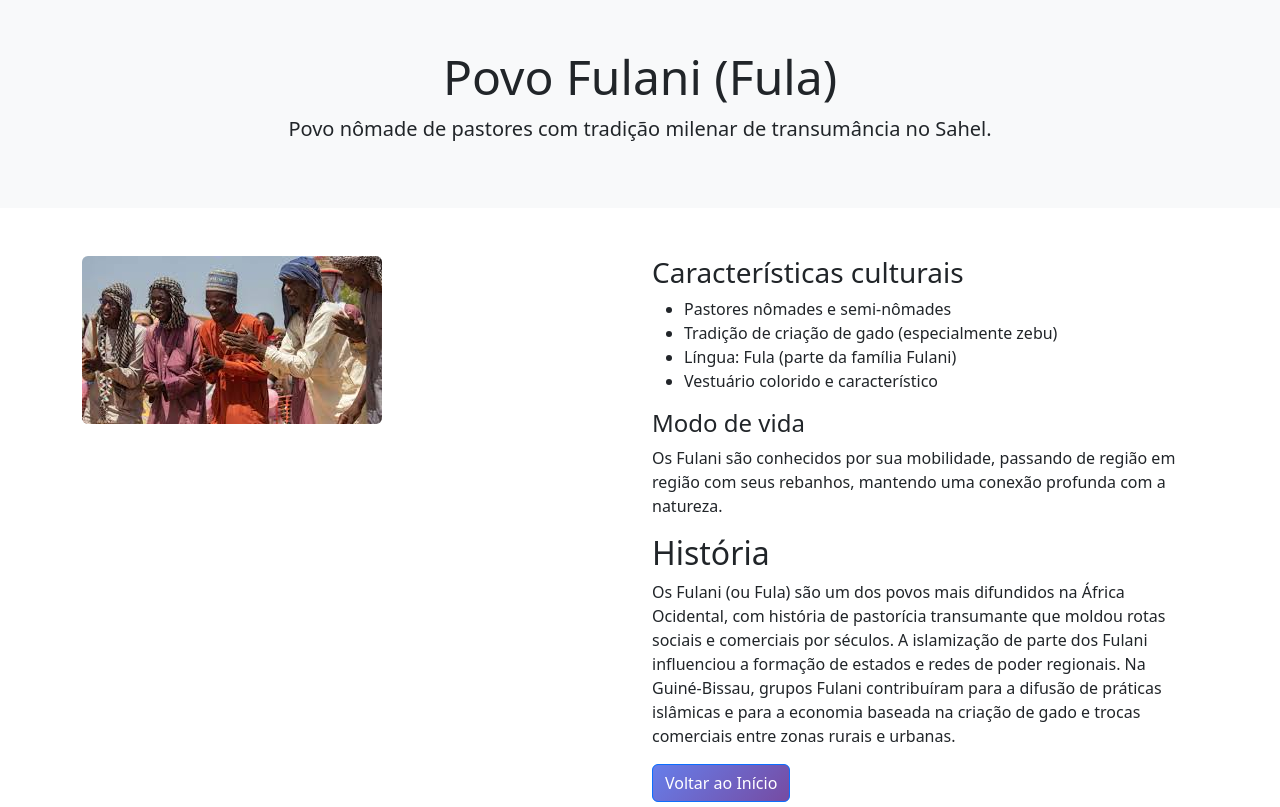
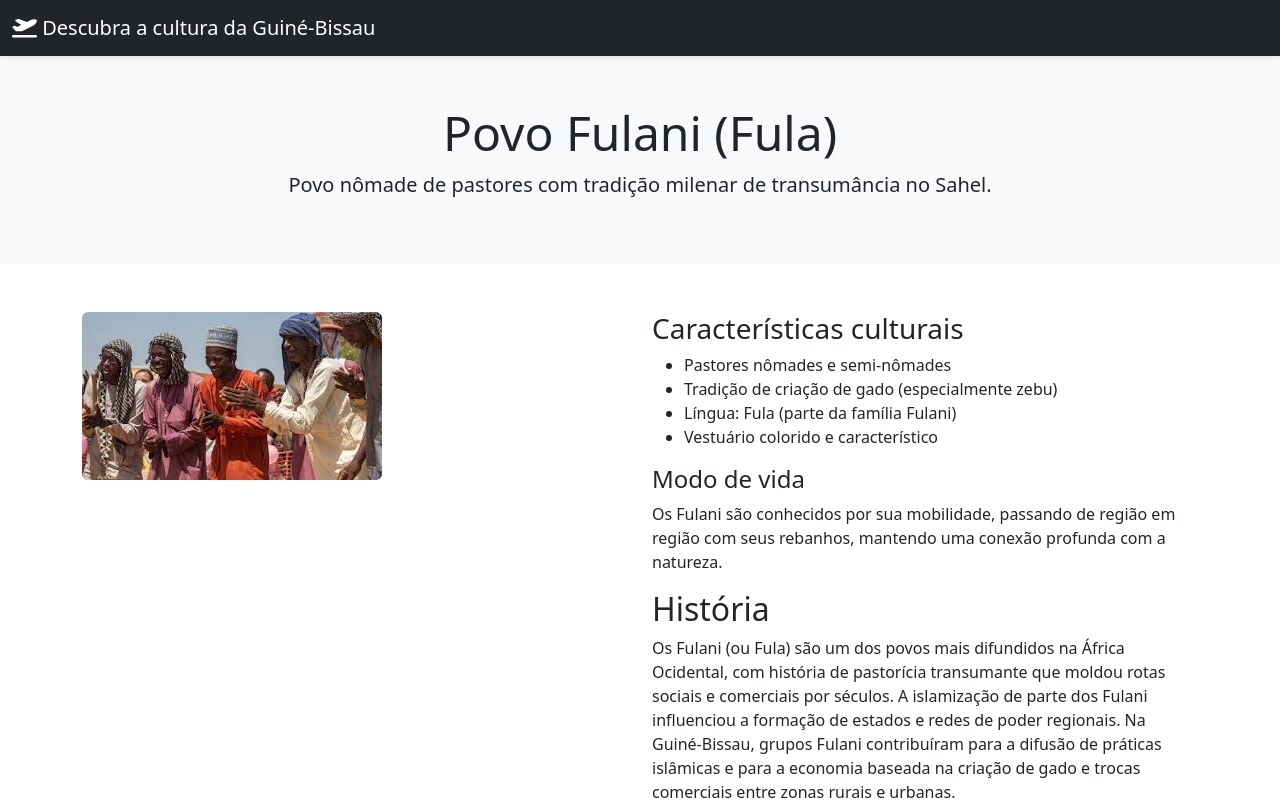
Before and after one commit to mendesmoussa0-gif/Site_Turismo, a plain HTML site: page culturas/fulani.html in a window 1280 px wide. Shown: the top 807 px of the page. Drawn offline with nearby package versions, Linux system fonts and the light colour scheme; files that its build step writes are made by us from their sources.

Commit message:
segunda atualização

```diff
--- a/culturas/fulani.html
+++ b/culturas/fulani.html
@@ -11,6 +11,11 @@
 </head>
 <body>
 
+   <nav class="navbar navbar-dark bg-dark">
+    <div class="container-fluid">
+      <a class="navbar-brand" href="../index.html"><i class="fas fa-plane-departure"></i> Descubra a cultura da Guiné-Bissau</a>
+    </div>
+  </nav>
   <header class="p-5 text-center bg-light">
     <div class="container">
       <h1 class="display-5">Povo Fulani (Fula)</h1>
```
Also changed, not shown: culturas/balanta.html (+1 -1 lines), culturas/bijago.html (+5 -1 lines), culturas/crioulo.html (+5 -1 lines), culturas/mandinga.html (+5 -1 lines), culturas/nalu.html (+5 -1 lines), culturas/papel.html (+5 -1 lines).
